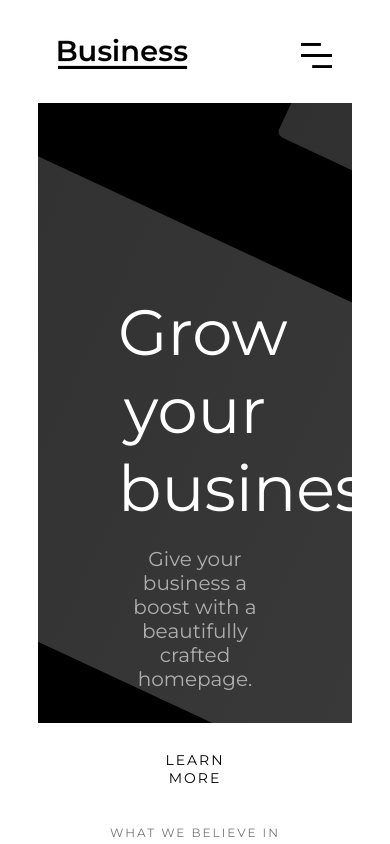
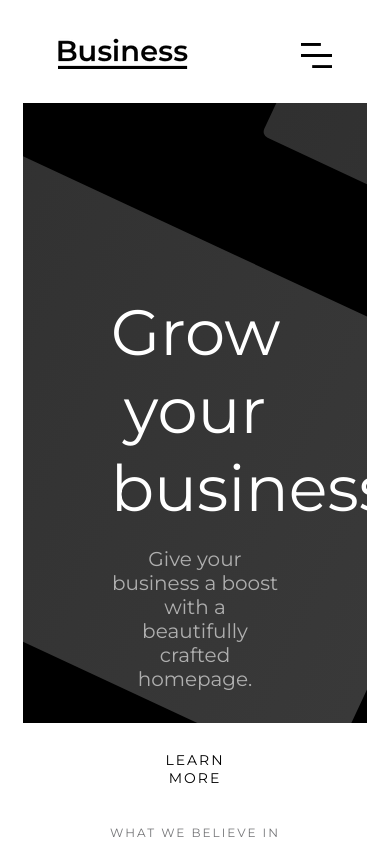
Before and after one commit to thegalluzz/webflow-template-remake, a Next.js app: page / in a window 390 px wide. Shown: the top 844 px of the page. Built offline with nearby package versions, Linux system fonts and the light colour scheme.

Commit message:
minor modification to global css and home module css

```diff
--- a/styles/Home.module.css
+++ b/styles/Home.module.css
@@ -136,6 +136,10 @@
 
 .colelctionblog {
   padding: 30px;
+}
+
+@media screen and (max-width: 1024px) {
+
 }
 
 /* End Home Page css */
--- a/styles/globals.css
+++ b/styles/globals.css
@@ -118,3 +118,12 @@ body {
 .MainButton:hover {
   cursor: pointer;
 }
+
+@media screen and (max-width: 1024px) {
+
+  .Section{
+    margin-left: 15px;
+    margin-right: 15px;
+  }
+
+}
```
